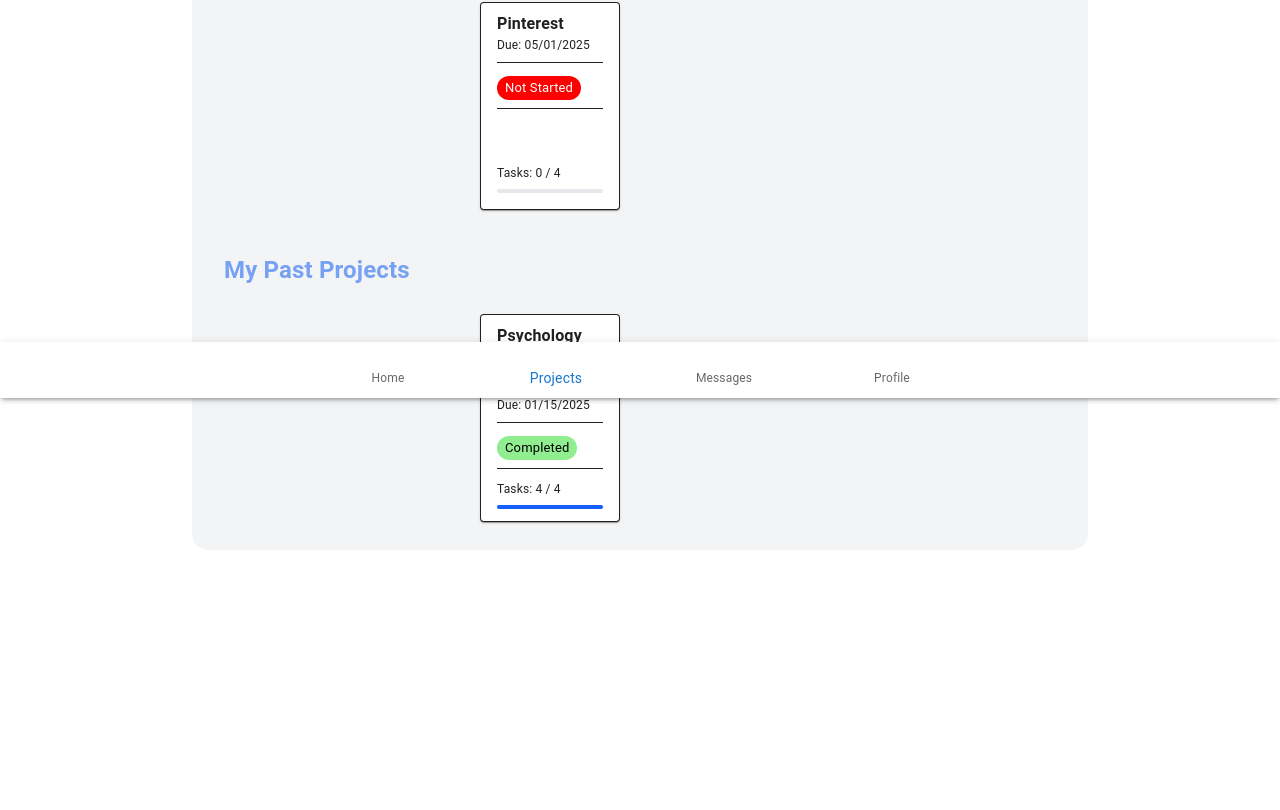
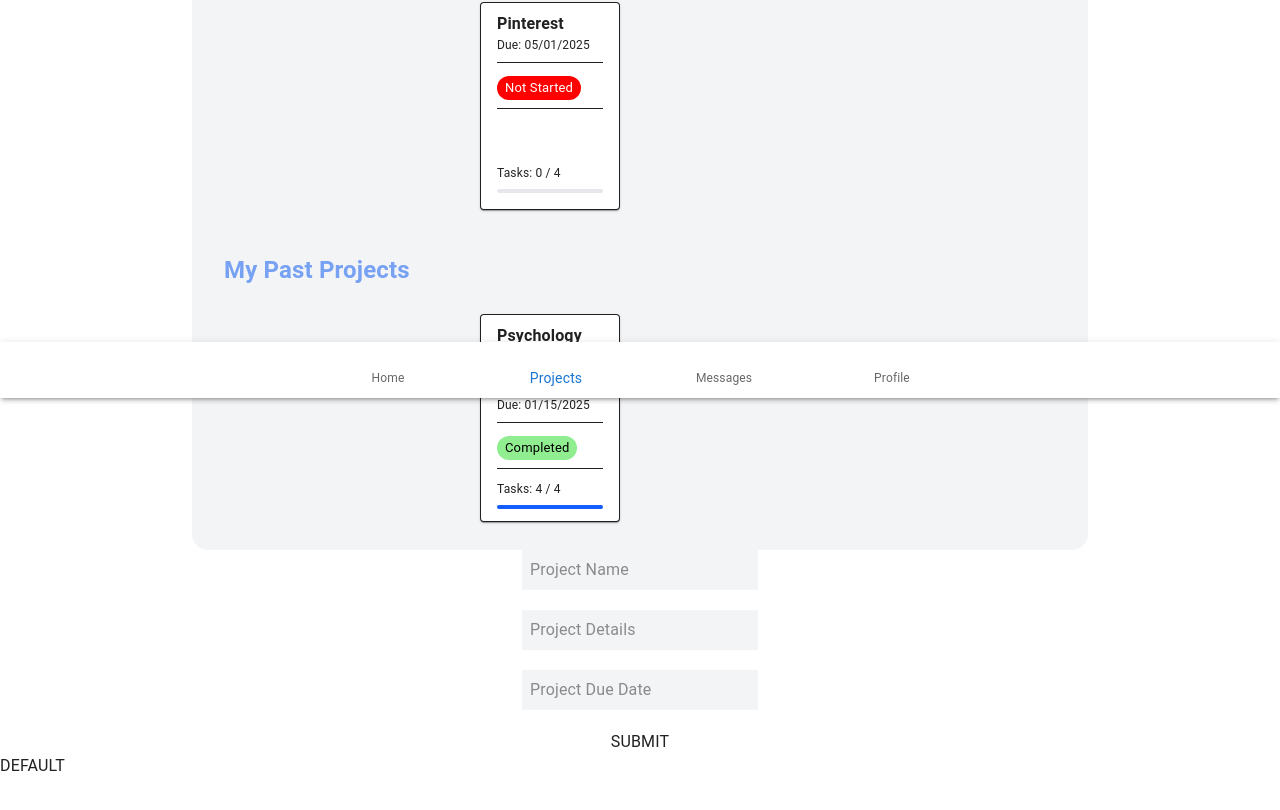
Before and after one commit to 394-s25/task_me_later, a React (Vite) app: page /projects in a window 1280 px wide. Shown: the part 402-1212 px from the top of the page. Before the commit the page ends 1008 px from the top, so only its background shows below. Built offline with nearby package versions, Linux system fonts and the light colour scheme; no server answers; the database is empty; sample sign-in values are in the browser's storage; some icons are missing.

Commit message:
Progress for Adding New Tasks

```diff
--- /dev/null
+++ b/src/components/AddNewProject.jsx
@@ -0,0 +1,115 @@
+import { useEffect, useState } from "react";
+import { firebaseConfig } from "../services/firestoreConfig"; // make sure the path is correct
+import { collection, addDoc, getFirestore, getDocs } from "firebase/firestore";
+import { initializeApp } from "firebase/app";
+const app = initializeApp(firebaseConfig);
+const db = getFirestore(app);
+
+function ProjectTextInput({ inputType, placeHolder, value, valueSetter }) {
+  return (
+    <input
+      type={inputType}
+      placeholder={placeHolder}
+      value={value}
+      onChange={(e) => valueSetter(e.target.value)}
+      required
+      class="p-2 bg-gray-100 "
+    />
+  );
+}
+export default function AddNewProject() {
+  //   const [projId, setProjId] = useState(0);
+  const [projName, setProjName] = useState("");
+  const [projDetails, setProjDetails] = useState("");
+  const [projDueDate, setProjDueDate] = useState("");
+  const [tasksCompleted, setTasksCompleted] = useState(0);
+  const [tasksTotal, setTasksTotal] = useState(0);
+  const [teamContributions, setTeamContributions] = useState([{}]);
+  const [myTasks, setMyTasks] = useState([{}]);
+  const [teamTasks, setTeamTasks] = useState([{}]);
+  const [availableTasks, setAvailableTasks] = useState([{}]);
+  const [projectNotes, setProjectNotes] = useState([{}]);
+
+  const [projId, setProjId] = useState(null);
+
+  useEffect(() => {
+    const fetchMaxID = async () => {
+      try {
+        const querySnapshot = await getDocs(collection(db, "projects"));
+        const ids = querySnapshot.docs
+          .map((doc) => parseInt(doc.id))
+          .filter(Number.isInteger);
+        const max = Math.max(...ids);
+        setProjId(max + 1);
+      } catch (error) {
+        console.error("Error fetching document IDs: ", error);
+      }
+    };
+
+    fetchMaxID();
+  }, []);
+  const handleAddProject = async (e) => {
+    e.preventDefault();
+    console.log({ projName, projDetails, projDueDate, projId });
+    setProjName("");
+    setProjDetails("");
+    setProjDueDate("");
+    setTasksTotal(NaN);
+  };
+
+  const handleDefaultButton = () => {
+    setProjName("DefaultProjName");
+    setProjDetails("DefaultProjDetails");
+    setProjDueDate("DefaultProjDueDate");
+    setTasksTotal(1);
+  };
+
+  return (
+    <>
+      <form onSubmit={handleAddProject}>
+        <div class="flex flex-col justify-center items-center gap-5">
+          <ProjectTextInput
+            inputType={"string"}
+            placeHolder={"Project Name"}
+            value={projName}
+            valueSetter={setProjName}
+          />
+          <ProjectTextInput
+            inputType={"string"}
+            placeHolder={"Project Details"}
+            value={projDetails}
+            valueSetter={setProjDetails}
+          />
+          <ProjectTextInput
+            inputType={"string"}
+            placeHolder={"Project Due Date"}
+            value={projDueDate}
+            valueSetter={setProjDueDate}
+          />
+          {/* <ProjectTextInput
+            inputType={"number"}
+            placeHolder={"Number Of Tasks"}
+            value={tasksTotal}
+            valueSetter={setTasksTotal}
+          /> */}
+          {/* <ProjectTextInput
+            inputType={"string"}
+            placeHolder={"Project Name"}
+            value={projName}
+            valueSetter={setProjName}
+          />
+          <ProjectTextInput
+            inputType={"string"}
+            placeHolder={"Project Name"}
+            value={projName}
+            valueSetter={setProjName}
+          /> */}
+          <button type="submit">SUBMIT</button>
+        </div>
+      </form>
+      <button onClick={handleDefaultButton}>DEFAULT</button>
+      {/* <GetMaxProjectID /> */}
+      {/* <button onClick={handleJsonSubmit}>Submit JSON</button> */}
+    </>
+  );
+}
--- /dev/null
+++ b/src/components/DevAddJSONProject.jsx
@@ -0,0 +1,43 @@
+import { useState } from "react";
+import { firebaseConfig } from "../services/firestoreConfig"; // make sure the path is correct
+import { collection, doc, setDoc, getFirestore } from "firebase/firestore";
+import { initializeApp } from "firebase/app";
+const app = initializeApp(firebaseConfig);
+const db = getFirestore(app);
+
+export default function DevAddJSONProject() {
+  const [jsonInput, setJsonInput] = useState("");
+
+  const handleJsonSubmit = async (e) => {
+    e.preventDefault();
+
+    try {
+      const parsed = JSON.parse(jsonInput);
+
+      // Ensure project_id is defined
+      if (!parsed.project_id) {
+        throw new Error("Missing project_id in JSON.");
+      }
+
+      // Create a document with project_id as the Document ID
+      const docRef = doc(db, "projects", parsed.project_id.toString());
+      await setDoc(docRef, parsed);
+
+      console.log("Project added via JSON with custom Document ID!");
+    } catch (error) {
+      console.error("Error adding project: ", error.message);
+    }
+  };
+
+  return (
+    <>
+      <textarea
+        placeholder="Paste full JSON here"
+        value={jsonInput}
+        onChange={(e) => setJsonInput(e.target.value)}
+        className="p-2 w-full h-40 bg-gray-100 mt-4"
+      />
+      <button onClick={handleJsonSubmit}>Submit JSON</button>
+    </>
+  );
+}
--- a/src/pages/Projects.jsx
+++ b/src/pages/Projects.jsx
@@ -1,12 +1,15 @@
 import ProjectCardPreview from "../components/ProjectCardPreview";
 import NavBar from "../components/NavBar";
 import TaskMeLaterBlueLogo from "../components/TaskMeLaterBlueLogo";
-
+import AddNewProject from "../components/AddNewProject";
+// import DevAddJSONProject from "../components/DevAddJSONProject";
 const Projects = () => {
   return (
     <>
       <TaskMeLaterBlueLogo />
       <ProjectCardPreview />
+      <AddNewProject />
+      {/* <DevAddJSONProject /> */}
       <NavBar />
     </>
   );
```
